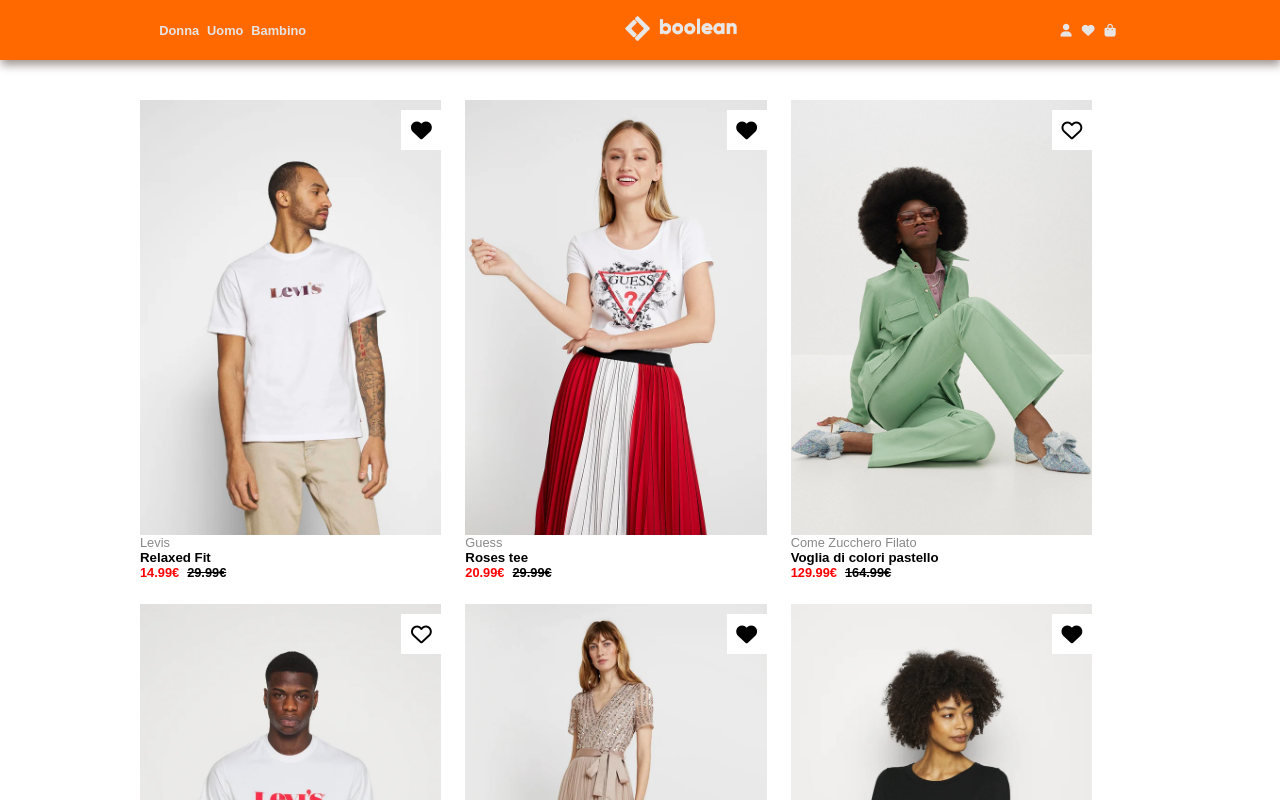
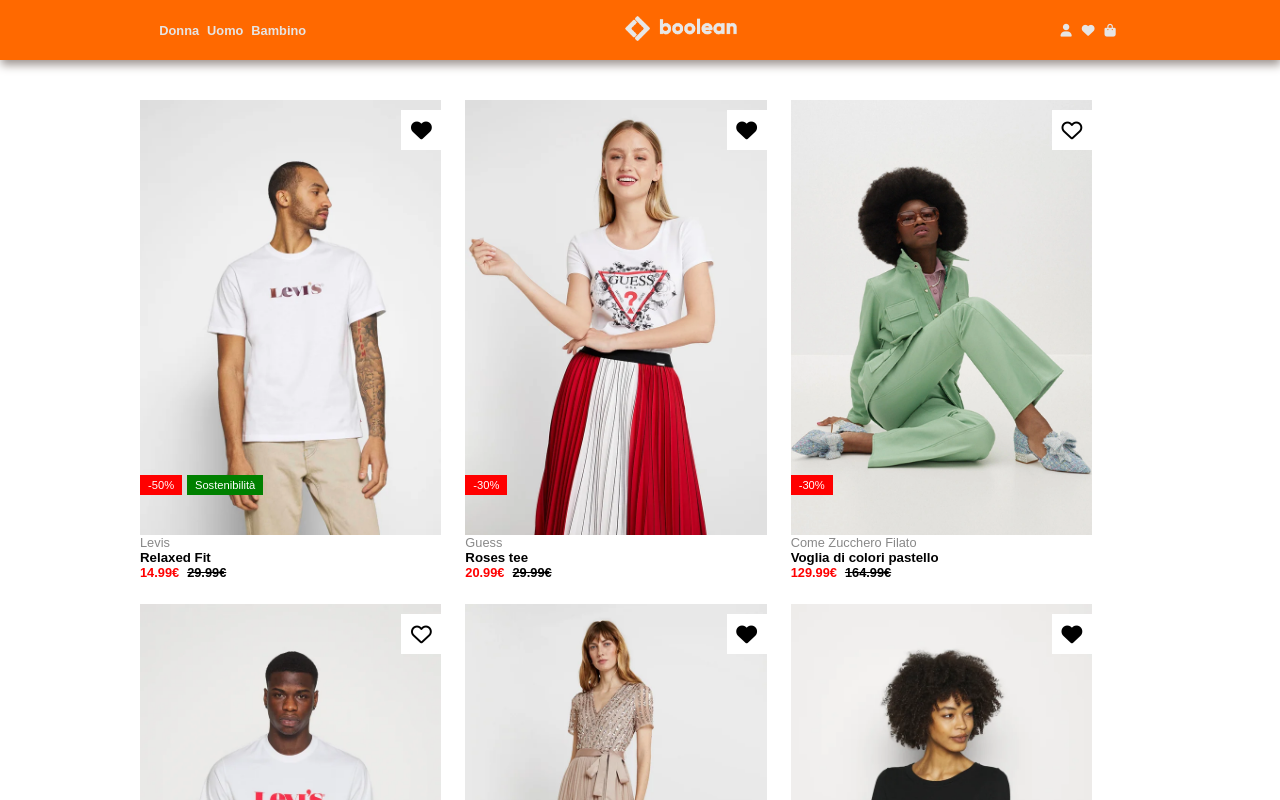
Before and after one commit to sisdream/vite-boolando, a Vue app: page / in a window 1280 px wide. Shown: the top 800 px of the page. Built offline with nearby package versions, Linux system fonts and the light colour scheme.

Commit message:
feat: aggiunto dettagli card

```diff
--- a/src/components/AppCard.vue
+++ b/src/components/AppCard.vue
@@ -18,15 +18,17 @@
         <div class="img-container">
             <img :src="img" :alt="brand" />
             <img class="hover-img" :src="hover" :alt="brand">
+
+            <div class="badges">
+                <span v-for="badge in badges" :class="badge.type === 'tag' ? 'sustainability' : 'discount'"    class="badge">
+                    {{ badge.value }}
+                </span>
+            </div>
         </div>
 
         <div class="heart">
             <i v-if="isInFavorites" class="fa-solid fa-heart"></i>
             <i v-else class="fa-regular fa-heart"></i>
-        </div>
-
-        <div class="badges">
-
         </div>
 
         <div class="text">
@@ -55,6 +57,7 @@
 
 .img-container {
     width: 100%;
+    position: relative;
     img {
         display: block;
         width: 100%;
@@ -78,6 +81,29 @@
     align-items: center;
 }
 
+.badges{
+    position: absolute;
+    bottom: 40px;
+    left: 0;
+    display: flex;
+    flex-direction: row-reverse;
+    gap: 0.3rem;
+}
+
+.badge{
+    padding: .25rem .5rem;
+    color: #fff;
+    font-size: .7rem;
+    &.sustainability {
+        background-color: #008000;
+    }
+
+    &.discount{
+        background-color: #ff0000;
+    }
+}
+
+
 .title{
     color: #888888;
     font-size: 0.8rem;
--- a/src/components/AppFooter.vue
+++ b/src/components/AppFooter.vue
@@ -7,6 +7,13 @@
                     'Informativa sulla privacy',
                     'Diritto di recesso',
                 ],
+                icons: [
+                    "fa-brands fa-square-twitter",
+                    "fa-brands fa-square-facebook",
+                    "fa-brands fa-square-instagram",
+                    "fa-brands fa-square-pinterest",
+                    "fa-brands fa-square-youtube",
+                ]
             }
         },
     }
@@ -26,11 +33,7 @@
               <div class="right">
                 <p>Trovaci anche su</p>
                 <div class="icon">
-                  <i class="fa-brands fa-square-twitter"></i>
-                  <i class="fa-brands fa-square-facebook"></i>
-                  <i class="fa-brands fa-square-instagram"></i>
-                  <i class="fa-brands fa-square-pinterest"></i>
-                  <i class="fa-brands fa-square-youtube"></i>
+                    <i v-for="icon in icons" :class="icon"></i>
                 </div>
               </div>
         </div>
--- a/src/components/AppHeader.vue
+++ b/src/components/AppHeader.vue
@@ -7,6 +7,11 @@
                     'Uomo',
                     'Bambino'
                 ],
+                icons: [
+                    "fa-solid fa-user",
+                    "fa-solid fa-heart",
+                    "fa-solid fa-bag-shopping"
+                ]
             }
         },
     }
@@ -26,9 +31,7 @@
             </div>
 
             <div class="icon">
-                <i class="fa-solid fa-user"></i>
-                <i class="fa-solid fa-heart"></i>
-                <i class="fa-solid fa-bag-shopping"></i>
+                <i v-for="icon in icons" :class="icon"></i>
             </div>
        </div>
    </section>
```
